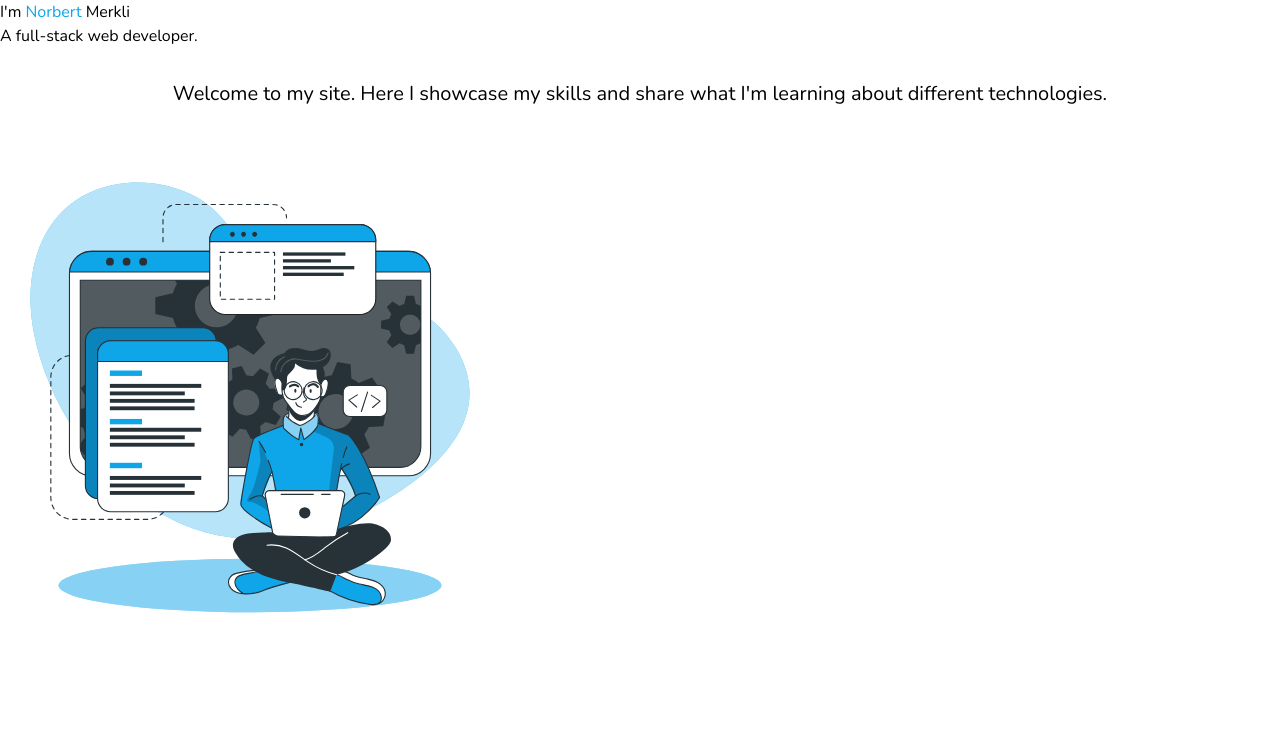
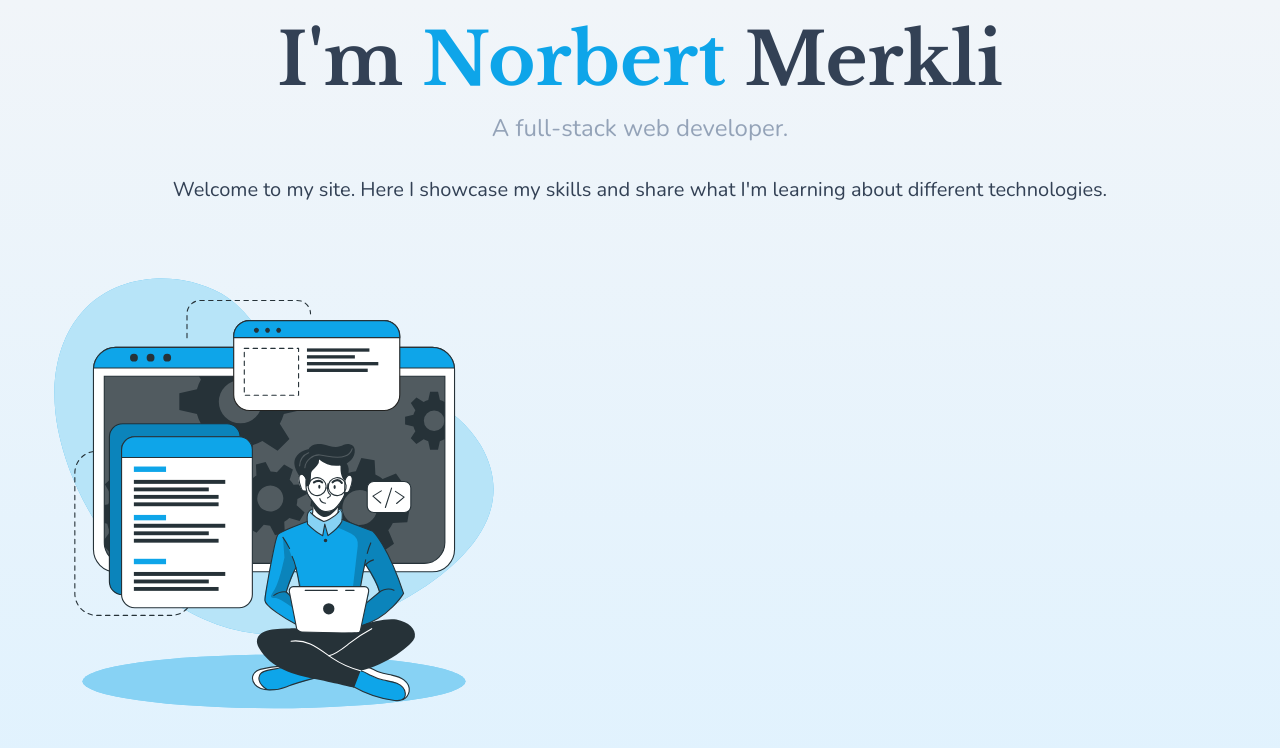
Before and after one commit to NorbertMerkli/norbertmerkli.dev, a Next.js app: page / in a window 1280 px wide. Shown: the top 748 px of the page. Built offline with nearby package versions, Linux system fonts and the light colour scheme.

Commit message:
Add base styles for text and layout

```diff
--- a/src/app/page.tsx
+++ b/src/app/page.tsx
@@ -4,11 +4,13 @@ import heroIllustration from "@public/hero-illustration.svg";
 
 export default function Home() {
   return (
-    <section className="page-section bg-gradient">
+    <section className="page-section bg-gradient h-screen">
       <h1>
         I&apos;m <span className="text-primary">Norbert</span> Merkli
       </h1>
-      <h2>A full-stack web developer.</h2>
+      <h2 className="text-darkgray dark:text-white">
+        A full-stack web developer.
+      </h2>
       <p className=" my-8 text-center text-xl">
         Welcome to my site. Here I showcase my skills and share what I&apos;m
         learning about different technologies.
--- a/src/styles/globals.css
+++ b/src/styles/globals.css
@@ -1,5 +1,22 @@
 @import url("https://fonts.googleapis.com/css2?family=Libre+Baskerville:wght@700&family=Nunito:ital@0;1&display=swap");
 
+@import "./text.css";
+@import "./icons.css";
+
 @tailwind base;
+
+html {
+  @apply bg-sky-100 font-sans text-black dark:bg-slate-800 dark:text-secondary;
+}
+
 @tailwind components;
+
+.page-section {
+  @apply p-6;
+}
+
 @tailwind utilities;
+
+.bg-gradient {
+  @apply bg-gradient-to-t from-gradient-start-light to-gradient-end-light dark:bg-gradient-end-dark dark:from-gradient-start-dark;
+}
--- /dev/null
+++ b/src/styles/text.css
@@ -0,0 +1,9 @@
+@layer base {
+  h1 {
+    @apply mb-4 text-center font-serif text-7xl;
+  }
+
+  h2 {
+    @apply text-center text-2xl;
+  }
+}
```
